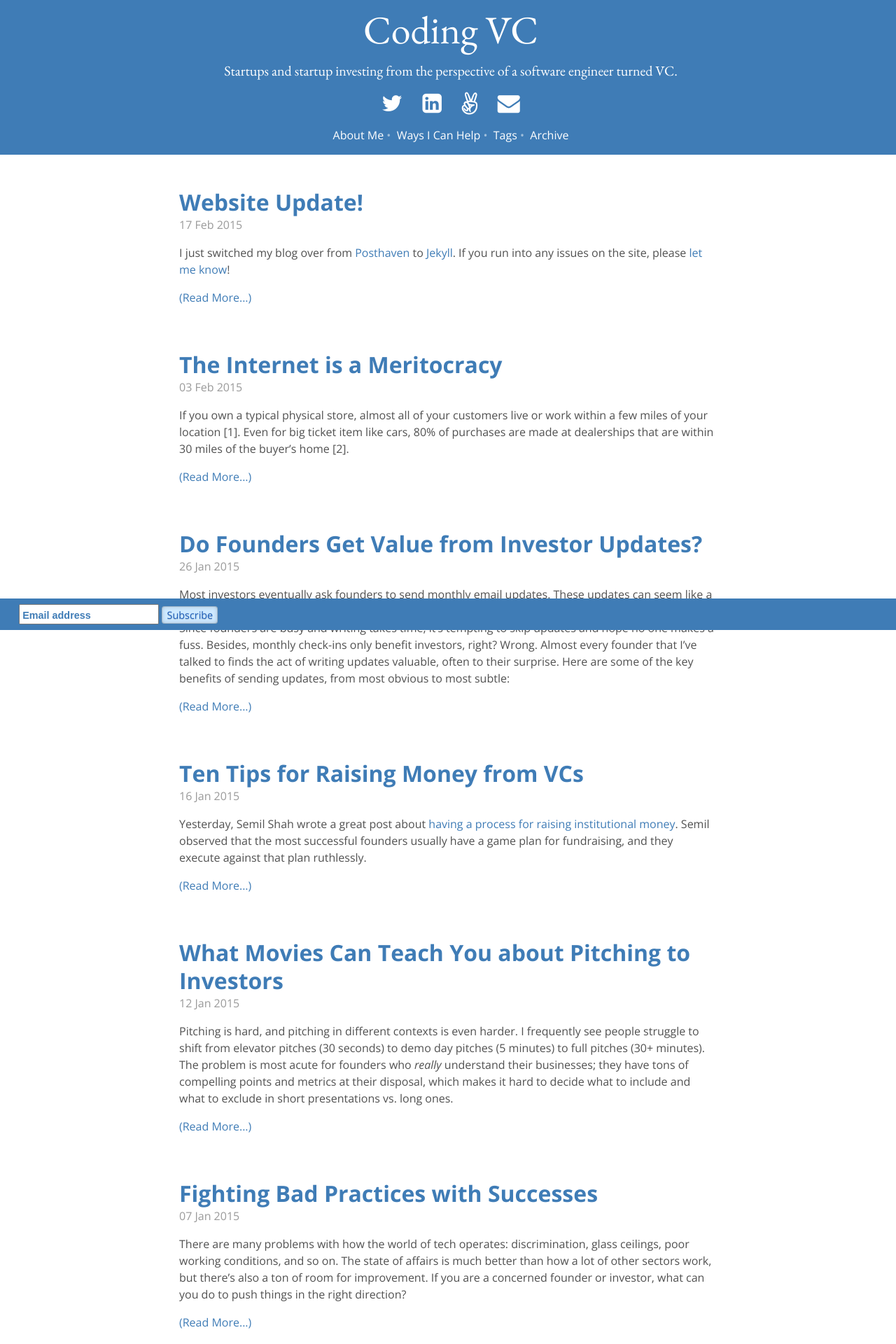
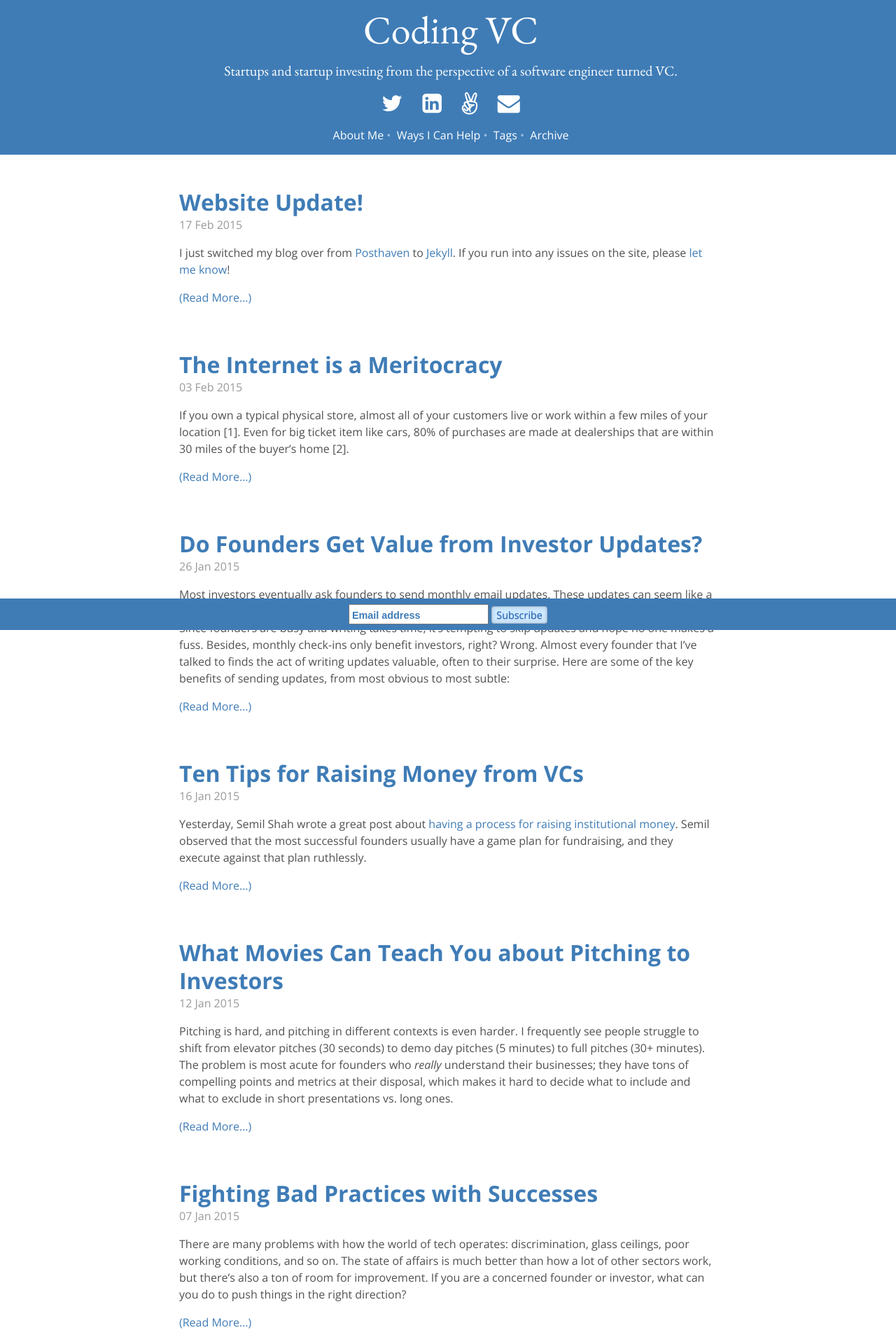
Before and after one commit to codingvc/codingvc, a Jekyll site: the page built from index.html, in a window 1280 px wide. Shown: the top 1920 px of the page at 70% size. Built offline with Jekyll 4.4.1, drawn with Linux system fonts in a browser that asks for light colours; Markdown is read by kramdown in place of the engine named in the settings; the list of posts is cut into pages by our own code.

Commit message:
centering footer

```diff
--- a/public/css/hyde.css
+++ b/public/css/hyde.css
@@ -261,4 +261,4 @@ a.sidebar-nav-item:focus {
 .sidebar-nav { margin-bottom: 1rem; }
 #mce-EMAIL { padding-top: 6px !important; }
 .content { padding-top: 3rem; padding-bottom: 3rem; }
-footer { padding: 0.5rem 1.7rem !important; }
+footer { padding: 0.5rem 1.7rem !important;   text-align: center;  }
```
